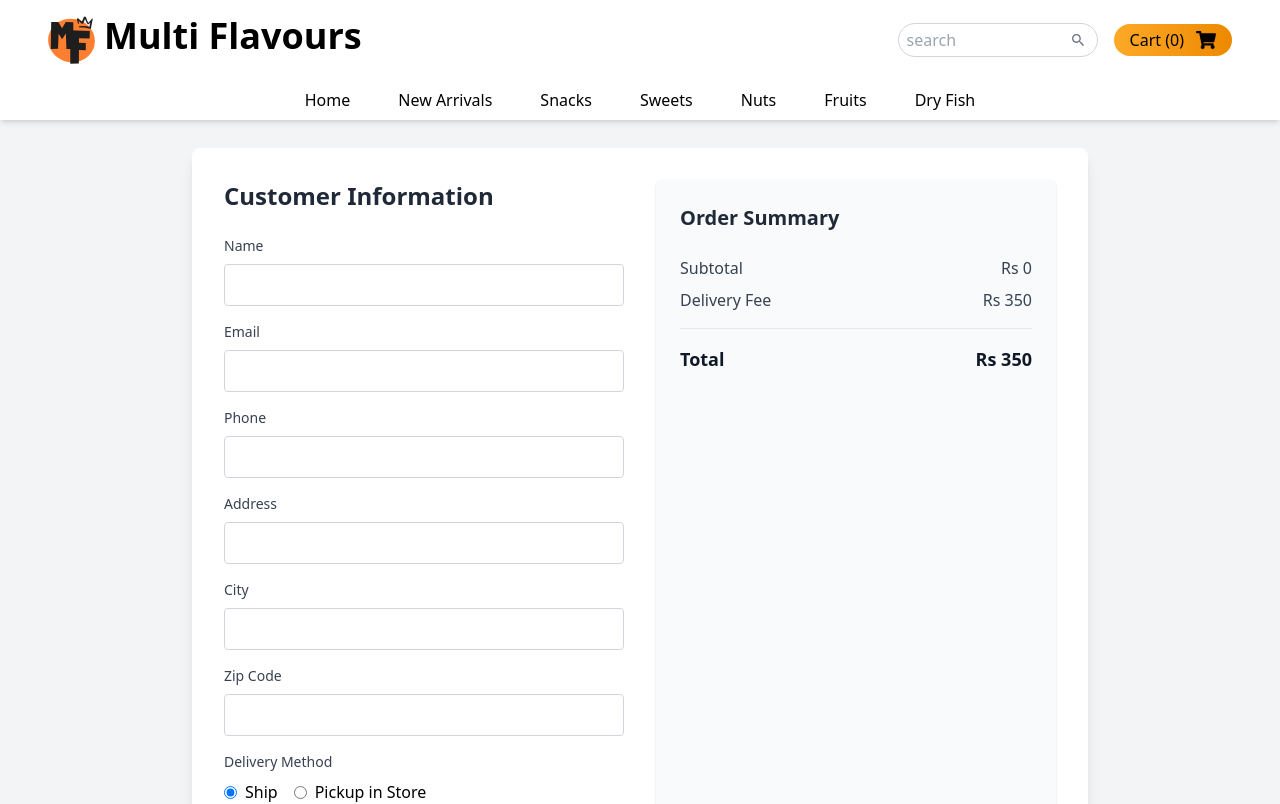
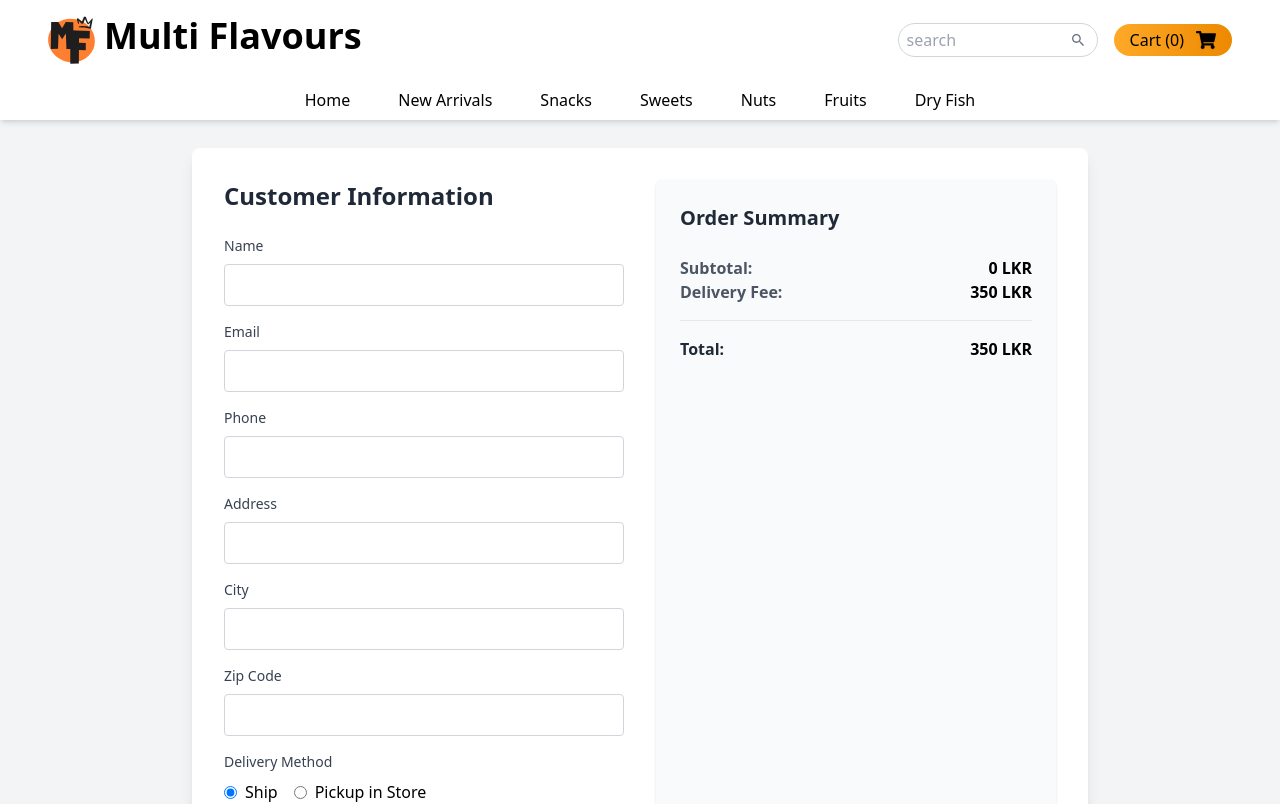
Before and after one commit to MenalinR/multiflavors, a React (Vite) app: page /Checkout in a window 1280 px wide. Shown: the top 804 px of the page. Built offline with nearby package versions, Linux system fonts and the light colour scheme.

Commit message:
added popup to success

```diff
--- a/src/components/Checkout/Checkout.jsx
+++ b/src/components/Checkout/Checkout.jsx
@@ -5,6 +5,7 @@ import emailjs from 'emailjs-com';
 const Checkout = () => {
   const location = useLocation();
   const { cartItems = [], totalPrice = 0 } = location.state || {};
+  const [showPopup, setShowPopup] = useState(false);
 
   const [formData, setFormData] = useState({
     name: '',
@@ -19,8 +20,8 @@ const Checkout = () => {
   const deliveryFee = formData.deliveryMethod === 'ship' ? 350 : 0;
   const totalWithDelivery = totalPrice + deliveryFee;
 
-  const calculateTotal = (quantity,selectedvalue,unitprice) =>{
-    return quantity*selectedvalue*unitprice;
+  const calculateTotal = (quantity, selectedValue, unitPrice) => {
+    return quantity * selectedValue * unitPrice;
   };
 
   const handleInputChange = (e) => {
@@ -32,7 +33,7 @@ const Checkout = () => {
   };
 
   const handlePlaceOrder = (e) => {
-    e.preventDefault();
+    e.preventDefault(); // Prevent form refresh
 
     if (cartItems.length === 0) {
       alert("Your cart is empty.");
@@ -68,12 +69,18 @@ const Checkout = () => {
         'K0Ef5J7b9o9PYSdzd'
       )
       .then((response) => {
-        alert('Order placed successfully! Check your email for details.');
+        // Show popup after successful order placement
+        setShowPopup(true);
+
       })
       .catch((error) => {
         console.error('Failed to send email:', error);
         alert('Failed to place order. Please try again.');
       });
+  };
+
+  const closePopup = () => {
+    setShowPopup(false); // Close the popup when the user clicks the close button
   };
 
   return (
@@ -200,6 +207,29 @@ const Checkout = () => {
           </form>
         </div>
 
+        {/* Popup for Successful Order */}
+        {showPopup && (
+          <div className="fixed inset-0 flex items-center justify-center bg-black bg-opacity-50 z-50">
+          <div className="bg-white p-8 rounded-lg shadow-lg relative max-w-md w-full">
+            <button className="absolute top-2 right-2 text-lg" onClick={closePopup}>
+              &times;
+            </button>
+            <div className="text-center">
+              <div className="text-blue-500 text-5xl mb-4">✔</div>
+              <h2 className="text-2xl font-semibold mb-2">SUCCESS!</h2>
+              <p>Order placed successfully! Check your email for details.</p>
+              <p className="font-semibold">See you soon!</p>
+              <button
+                onClick={closePopup}
+                className="mt-4 bg-blue-500 text-white px-4 py-2 rounded"
+              >
+                OK
+              </button>
+            </div>
+          </div>
+        </div>
+        )}
+
         {/* Order Summary (Right Side) */}
         <div className="order-summary bg-gray-50 p-6 rounded-md shadow">
           <h2 className="text-xl font-semibold mb-6 text-gray-800">Order Summary</h2>
@@ -212,32 +242,32 @@ const Checkout = () => {
                   <h3 className="font-semibold">{item.name}</h3>
                   <p className="text-sm text-gray-500">
                     {item.quantity} x {item.selectedValue}{' '}
-                    {item.type === 'pieces' ? 'pcs' : 'g'}
+                    {item.type === 'weight' ? 'g' : 'pcs'}
                   </p>
                 </div>
-                <span className="text-sm text-gray-800 font-semibold">Rs {calculateTotal(item.quantity,item.selectedValue, item.price)}</span>
+                <p className="font-semibold">{calculateTotal(item.quantity, item.selectedValue, item.price)} LKR</p>
               </div>
             ))}
           </div>
 
           {/* Subtotal */}
-          <div className="mt-6 flex justify-between text-gray-700">
-            <span>Subtotal</span>
-            <span>Rs {totalPrice}</span>
-          </div>
+          <div className="mt-6">
+            <div className="flex items-center justify-between">
+              <p className="font-semibold text-gray-600">Subtotal:</p>
+              <p className="font-semibold">{totalPrice} LKR</p>
+            </div>
 
-          {/* Delivery Fee */}
-          {formData.deliveryMethod === 'ship' && (
-            <div className="mt-2 flex justify-between text-gray-700">
-              <span>Delivery Fee</span>
-              <span>Rs 350</span>
+            {/* Delivery Fee */}
+            <div className="flex items-center justify-between">
+              <p className="font-semibold text-gray-600">Delivery Fee:</p>
+              <p className="font-semibold">{deliveryFee} LKR</p>
             </div>
-          )}
 
-          {/* Total */}
-          <div className="border-t mt-4 pt-4 flex justify-between text-gray-900 text-lg font-semibold">
-            <span>Total</span>
-            <span>Rs {totalWithDelivery}</span>
+            {/* Total */}
+            <div className="flex items-center justify-between border-t pt-4 mt-4">
+              <p className="font-semibold text-gray-800">Total:</p>
+              <p className="font-semibold">{totalWithDelivery} LKR</p>
+            </div>
           </div>
         </div>
       </div>
```
